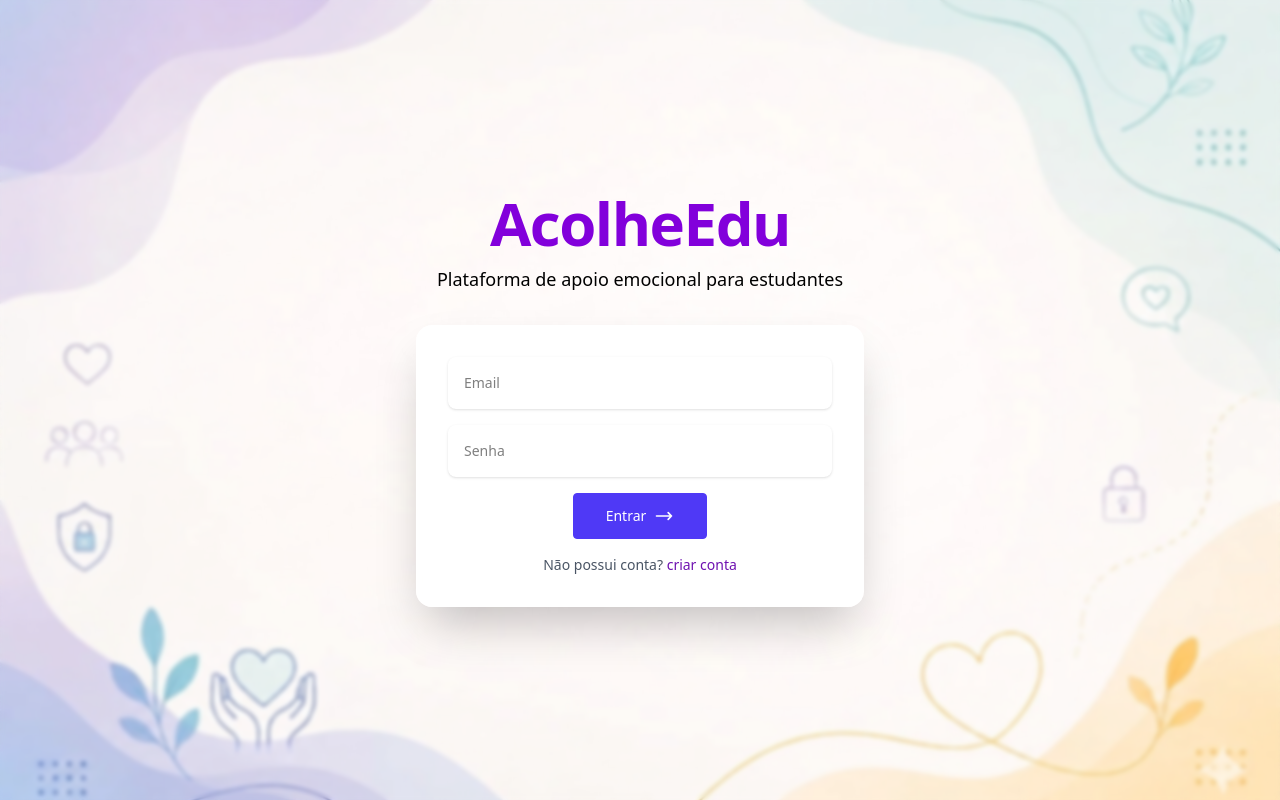
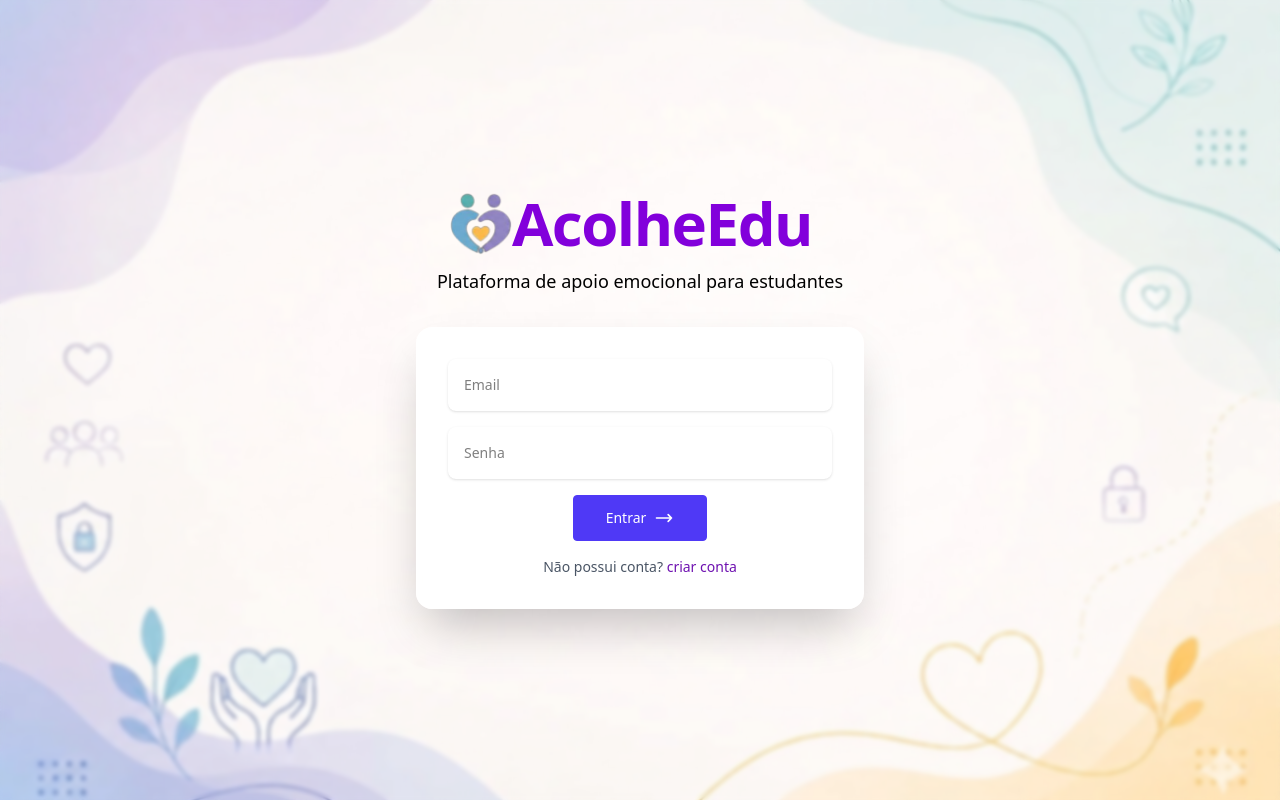
Before and after one commit to LucasHenriqueAl/acolheEdu, a React (Vite) app: page /#/ in a window 1280 px wide. Built offline with nearby package versions, Linux system fonts and the light colour scheme.

Commit message:
style: mudanças visuais na tela de login e tela inicial

```diff
--- a/src/pages/Login.tsx
+++ b/src/pages/Login.tsx
@@ -1,6 +1,7 @@
 import Button from '../components/UI/button_seta'
 import { useNavigate } from 'react-router-dom'
 import background from '../assets/acolheEdu-background.png'
+import logo from '../assets/acolheEdu-logo.png'
 
 export function Login() {
 
@@ -16,9 +17,18 @@ export function Login() {
       <div className="relative z-10 mx-auto flex min-h-screen items-center justify-center px-4">
         <div className="w-full max-w-md">
 
-          <h1 className="mb-3 text-center text-6xl font-extrabold tracking-tight text-purple-700">
-            AcolheEdu
-          </h1>
+         <div className="mb-3 flex items-center justify-center gap-3">
+            <img
+              src={logo}
+              alt="Logo AcolheEdu"
+              className="-ml-5 h-16 w-16 object-contain"
+            />
+
+            <h1 className="-ml-3 text-center text-6xl font-extrabold tracking-tight text-purple-700">
+              AcolheEdu
+            </h1>
+         </div>
+
 
           <p className="mb-8 text-center text-lg text-purple/90">
             Plataforma de apoio emocional para estudantes
--- a/src/pages/TelaInicial.tsx
+++ b/src/pages/TelaInicial.tsx
@@ -15,22 +15,6 @@ export function TelaInicial() {
 
         <main className="flex-1 p-8">
 
-          {/* Apresentação */}
-          <section className="mb-16 text-center">
-
-            <h1 className="mb-6 text-5xl font-extrabold text-purple-700">
-              AcolheEdu
-            </h1>
-
-            <p className="mx-auto max-w-4xl text-2xl font-medium leading-relaxed text-gray-700">
-              Uma plataforma acolhedora desenvolvida para aproximar estudantes
-              da psicóloga escolar, promovendo apoio emocional, escuta ativa,
-              bem-estar e segurança dentro do ambiente escolar.
-            </p>
-
-
-          </section>
-
           {/* Cards */}
           <CardsFuncionalidade />
 
```
